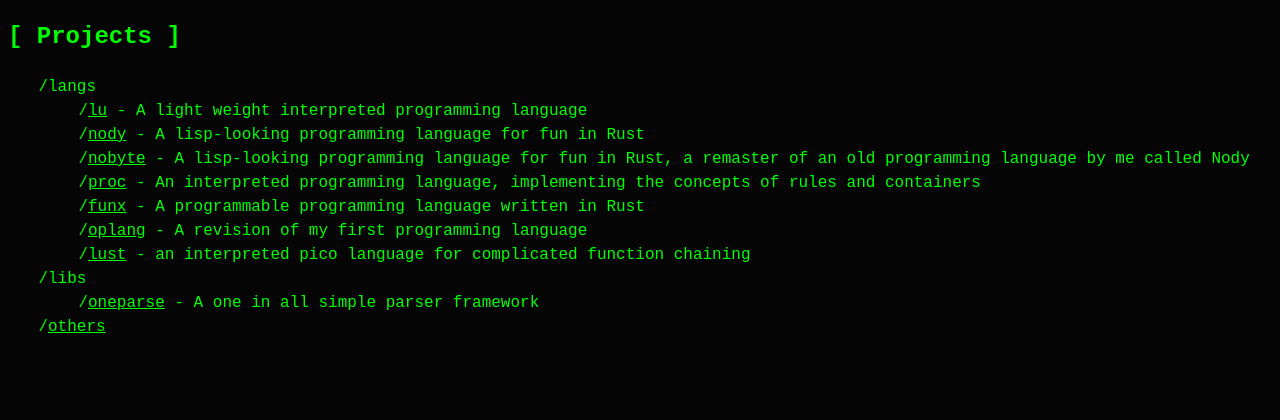
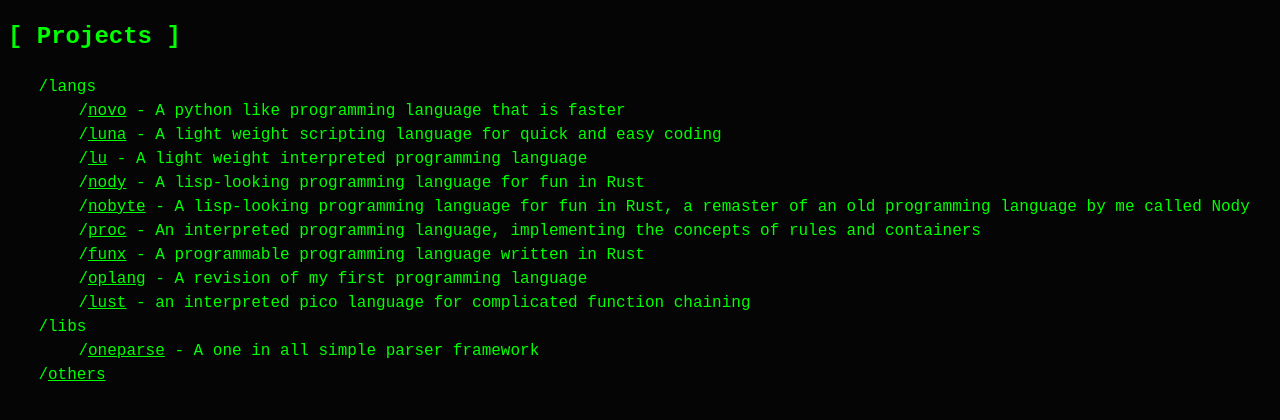
Before and after one commit to sty00a4-code/website, a plain HTML site: page index.html in a window 1280 px wide. Shown: the part 72-492 px from the top of the page. Drawn offline with Linux system fonts and the light colour scheme.

Commit message:
new projects

```diff
--- a/index.html
+++ b/index.html
@@ -12,6 +12,14 @@
             <ul class="projects">
                 <li>langs</li>
                 <ul class="projects">
+                    <li>
+                        <a href="https://github.com/sty00a4-code/luna">novo</a>
+                        - A python like programming language that is faster
+                    </li>
+                    <li>
+                        <a href="https://github.com/sty00a4-code/luna">luna</a>
+                        - A light weight scripting language for quick and easy coding
+                    </li>
                     <li>
                         <a href="https://github.com/sty00a4-code/lu">lu</a>
                         - A light weight interpreted programming language
```
